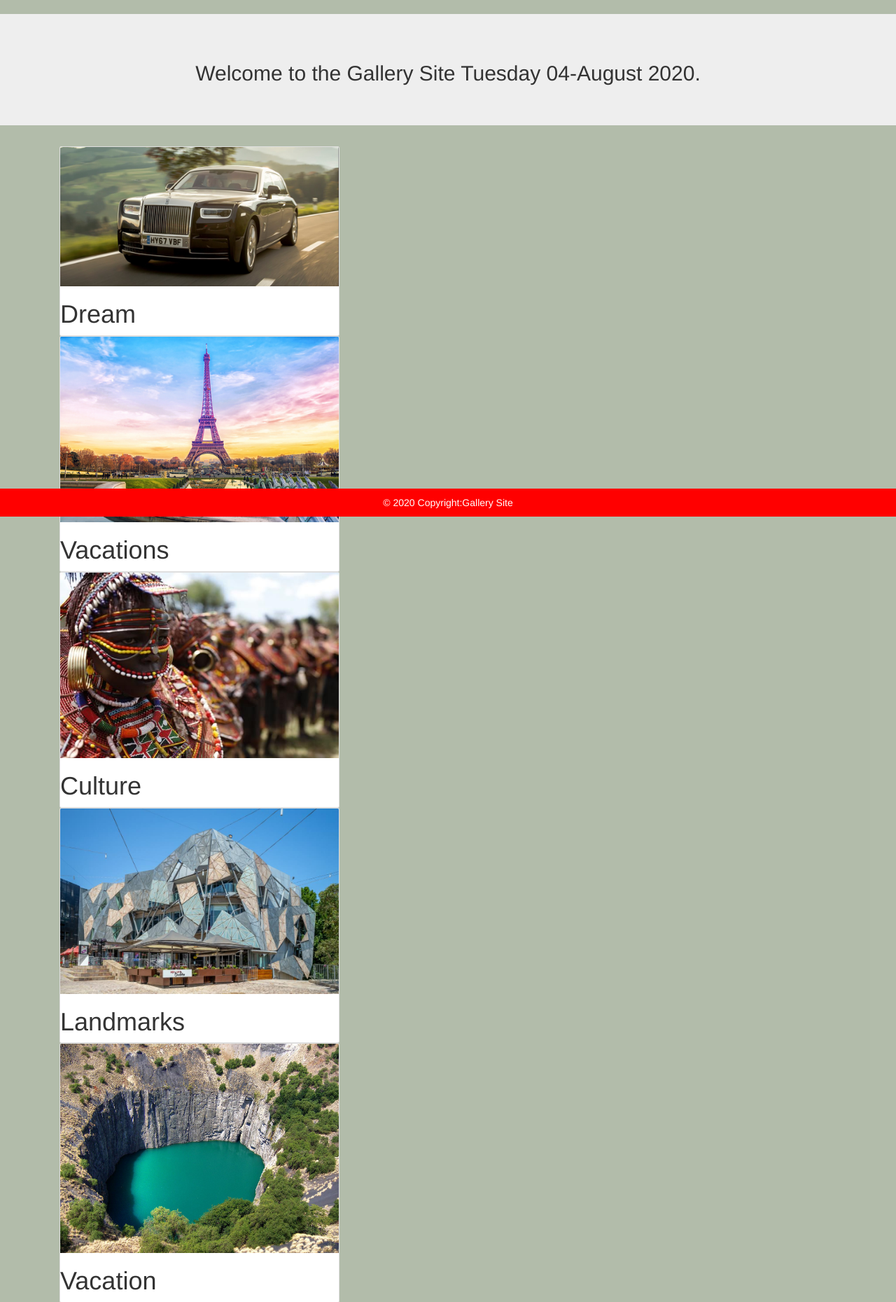
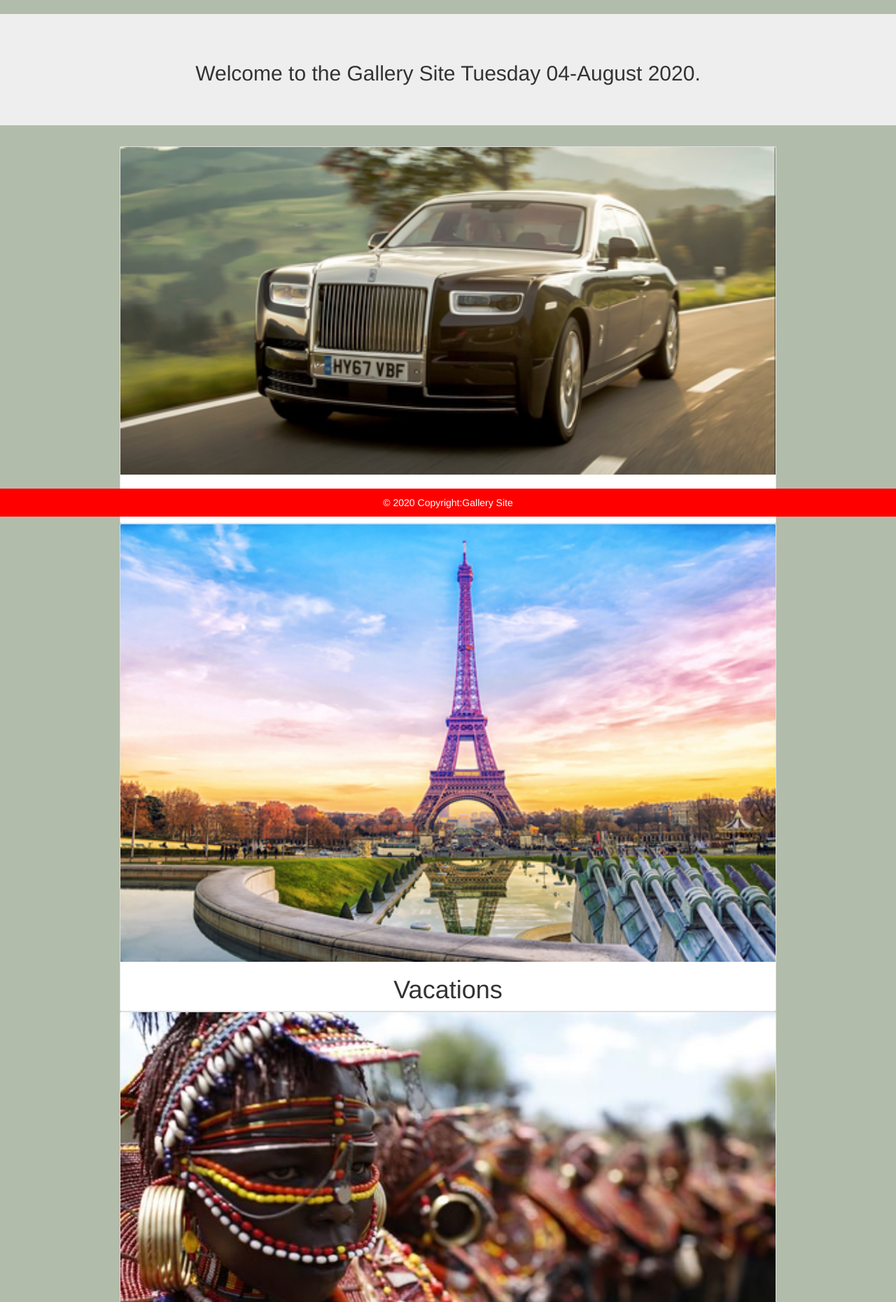
Before and after one commit to sheready/personalgallery, a Django app: page / in a window 1280 px wide. Shown: the part 62-1922 px from the top of the page at 70% size. Run offline with Django 3.2, Linux system fonts and the light colour scheme; data comes from the database, SQL or seed files in the repository; some libraries are stand-ins or nearby versions.

Commit message:
add styling

```diff
--- a/templates/blog.html
+++ b/templates/blog.html
@@ -6,9 +6,10 @@
       <h2 class="text-center"> Welcome to the Gallery Site {{date|date:"l d-F Y"}}.</h2>
   </div>
 </div>
-<div class="container">
+<center>
+<div class="container-fluid">
   {% for post in posts %}
-    <div class="card" style="width:400px">
+    <div class="card" style="width:75%">
       <a href="" data-toggle="modal" data-target="#{{post.id}}">
       <img class="card-img-top" src="{{post.image.url}}"  class="img-responsive img-thumbnail image" style="width:100%">
       </a>
@@ -39,4 +40,5 @@
     </div>
 {% endfor %}
 </div>
+</center>
 {% endblock %}
```
